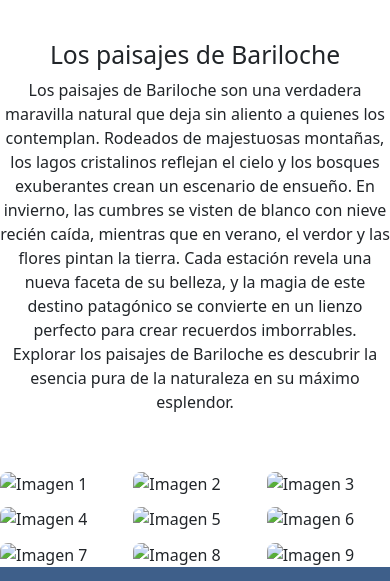
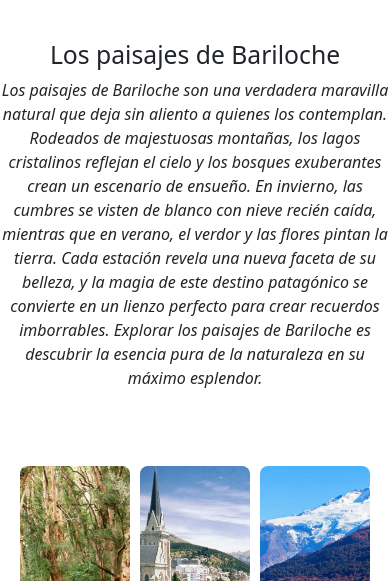
Before and after one commit to isaacbenitez23/turismo-bariloche, a plain HTML site: page pages/lugares.html in a window 390 px wide. Shown: the part 228-809 px from the top of the page. Drawn offline with nearby package versions, Linux system fonts and the light colour scheme.

Commit message:
responsive actualizacion

```diff
--- a/css/style.css
+++ b/css/style.css
@@ -1,11 +1,37 @@
+@import url('https://fonts.googleapis.com/css2?family=Noto+Sans:ital,wght@0,300;0,400;0,500;1,300;1,500&family=Roboto:ital,wght@0,100;0,300;0,500;0,700;0,900;1,100;1,300;1,500;1,900&display=swap');
+
 /* Estilos Generales */
 body {
-    font-family: Arial, sans-serif;
+    font-family: 'Noto Sans', Arial, sans-serif;
     line-height: 1.6;
     margin: 0;
     padding: 0;
-    padding-top: 20px; /* Altura de la navbar en pantallas grandes */
+    padding-top: 20px;
+    /* Altura de la navbar en pantallas grandes */
 }
+
+.mensaje h2 {
+    font-weight: 500;
+}
+
+.mensaje p {
+    font-weight: 400;
+    font-style: italic;
+}
+
+.separador h3 {
+    font-weight: 500;
+}
+
+.separador p {
+    font-weight: 400;
+}
+
+.text-content p {
+    font-weight: 500;
+    font-style: italic;
+}
+
 
 .container {
     max-width: 1200px;
@@ -21,31 +47,40 @@ header {
     left: 0;
     right: 0;
     z-index: 9999;
-    height: 20px; /* Altura reducida de la navbar en pantallas grandes */
+    height: 20px;
+    /* Altura reducida de la navbar en pantallas grandes */
 }
 
 .navbar {
     display: flex;
     justify-content: space-between;
     align-items: center;
-    padding: 3px 0; /* Ajusta el padding superior e inferior */
+    padding: 3px 0;
+    /* Ajusta el padding superior e inferior */
 }
 
 .navbar-brand {
     color: #fff;
     font-size: 24px;
+    font-weight: 500;
+    /* Medium 500 */
+    font-style: italic;
     text-decoration: none;
 }
 
 .nav-link {
     color: #fff;
+    font-weight: 400;
+    /* Regular 400 */
     text-decoration: none;
-    padding: 3px 15px; /* Ajusta el padding superior e inferior */
+    padding: 3px 15px;
+    /* Ajusta el padding superior e inferior */
 }
 
 /* Estilos para el botón toggler en responsive */
 .navbar-toggler {
-    font-size: 14px; /* Reduce el tamaño del icono */
+    font-size: 14px;
+    /* Reduce el tamaño del icono */
     border: none;
     background: transparent;
     color: #fff;
@@ -56,7 +91,8 @@ header {
 .hero {
     position: relative;
     text-align: center;
-    max-height: calc(100vh - 20px); /* Restar la altura de la navbar al 100% de la altura de la ventana */
+    max-height: calc(100vh - 20px);
+    /* Restar la altura de la navbar al 100% de la altura de la ventana */
     overflow: hidden;
 }
 
@@ -73,6 +109,8 @@ header {
     color: #fff;
     font-size: 40px;
     text-shadow: 2px 2px 4px rgba(0, 0, 0, 0.5);
+    font-weight: 500;
+    /* Regular 400 */
 }
 
 /* Estilos para los mensajes */
@@ -122,6 +160,8 @@ header {
     display: grid;
     grid-template-columns: repeat(3, 1fr);
     gap: 10px;
+    margin: 20px;
+    margin-bottom: 40px;
 }
 
 .gallery img {
@@ -255,12 +295,14 @@ header {
     }
 
     header {
-        height: 15px; /* Altura reducida de la navbar en dispositivos móviles */
+        height: 15px;
+        /* Altura reducida de la navbar en dispositivos móviles */
     }
 
     /* Ajustar el padding-top del body para evitar solapamiento con la navbar */
     body {
-        padding-top: 15px; /* Altura de la navbar en dispositivos móviles */
+        padding-top: 15px;
+        /* Altura de la navbar en dispositivos móviles */
     }
 
     /* Reducir tamaño del botón toggler en responsive */
@@ -270,7 +312,8 @@ header {
 
     /* Ajustar el hero para que se visualice completo en dispositivos móviles */
     .hero {
-        max-height: calc(100vh - 15px); /* Restar la altura de la navbar al 100% de la altura de la ventana */
+        max-height: calc(100vh - 15px);
+        /* Restar la altura de la navbar al 100% de la altura de la ventana */
     }
 
     .hero h1 {
--- a/pages/lugares.html
+++ b/pages/lugares.html
@@ -42,31 +42,31 @@
         <section>
             <div class="gallery">
                 <div class="image">
-                    <img src="imagen1.jpg" alt="Imagen 1">
+                    <img src="../img/galeria-bosque-arrayanes.jpg" alt="bosque-arrayanes">
                 </div>
                 <div class="image">
-                    <img src="imagen2.jpg" alt="Imagen 2">
+                    <img src="../img/galeria-centro.jpg" alt="centro-bariloche">
                 </div>
                 <div class="image">
-                    <img src="imagen3.jpg" alt="Imagen 3">
+                    <img src="../img/galeria-cerros.png" alt="cerros-bariloche">
                 </div>
                 <div class="image">
-                    <img src="imagen4.jpg" alt="Imagen 4">
+                    <img src="../img/galeria-circuito-chico.jpg" alt="circuito-chico">
                 </div>
                 <div class="image">
-                    <img src="imagen5.jpg" alt="Imagen 5">
+                    <img src="../img/galeria-colonia-zuiza.jpg" alt="colonia-zuiza">
                 </div>
                 <div class="image">
-                    <img src="imagen6.jpg" alt="Imagen 6">
+                    <img src="../img/galeria-isla-victoria.jpg" alt="isla-victoria">
                 </div>
                 <div class="image">
-                    <img src="imagen7.jpg" alt="Imagen 7">
+                    <img src="../img/galeria-nahuel-huapi.jpg" alt="lago-nahuel-huapi">
                 </div>
                 <div class="image">
-                    <img src="imagen8.jpg" alt="Imagen 8">
+                    <img src="../img/galeria-playas-nahuel-huapi.png" alt="playas-nahuel-huapi">
                 </div>
                 <div class="image">
-                    <img src="imagen9.jpg" alt="Imagen 9">
+                    <img src="../img/galeria-siete-lagos.jpg" alt="siete-lagos">
                 </div>
             </div>
         </section>
```
